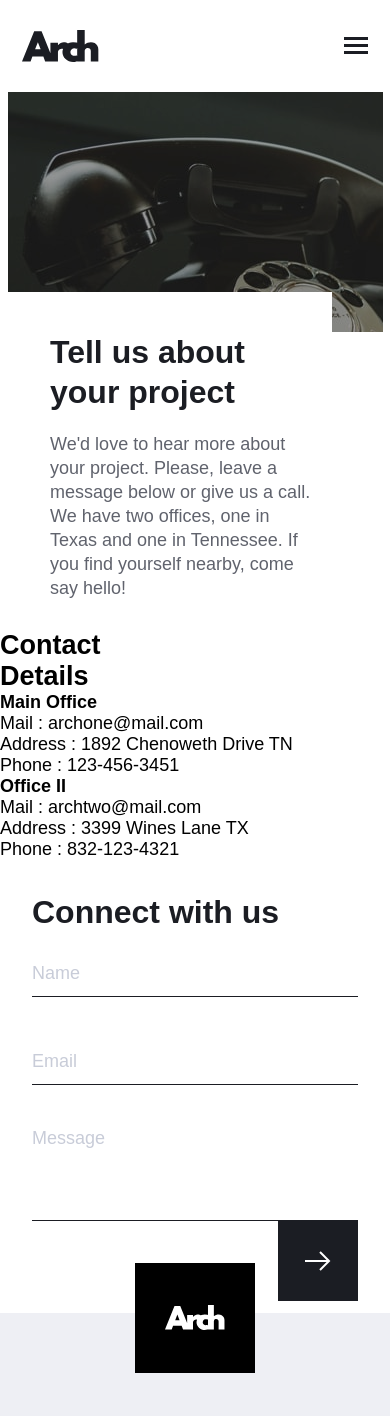
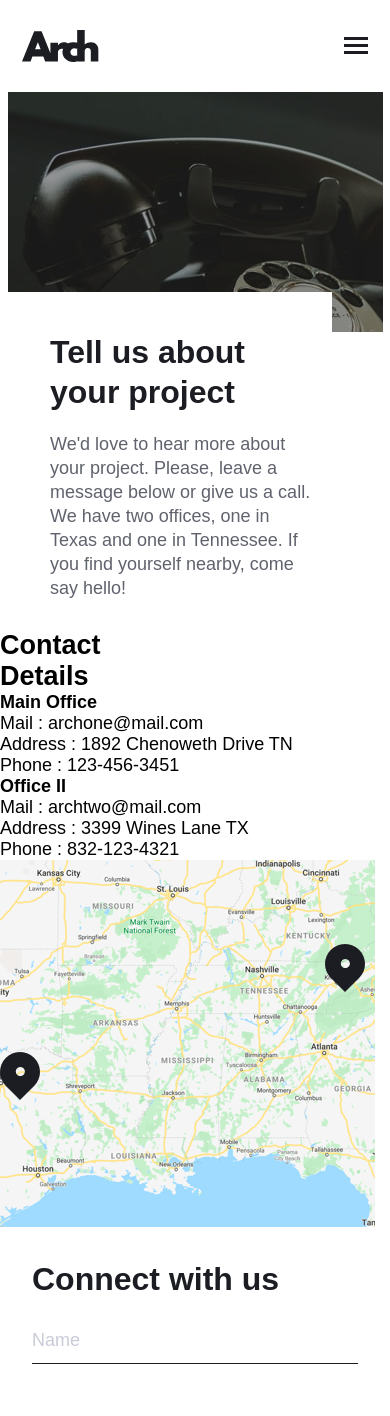
Before and after one commit to anetakasprzak/fm-arch-studio-multi-page-website, a Next.js app: page /contact in a window 390 px wide. Shown: the top 1416 px of the page. Built offline with nearby package versions, Linux system fonts and the light colour scheme.

Commit message:
map img responsive to all screen sizes

```diff
--- a/app/(root)/contact/page.js
+++ b/app/(root)/contact/page.js
@@ -23,6 +23,8 @@ import {
   OfficeAddress,
   OfficePhone,
   IIOfficeBox,
+  MapSection,
+  MapImgWrapper,
 } from "./page.styled";
 import { useForm } from "react-hook-form";
 
@@ -97,6 +99,24 @@ const ContactPage = () => {
         </IIOfficeBox>
       </ContactDetailsSection>
 
+      <MapSection>
+        <MapImgWrapper>
+          <source
+            srcSet="/assets/contact/desktop/image-map.png"
+            media="(min-width: 48em)"
+          />
+          <source
+            srcSet="/assets/contact/tablet/image-map.png"
+            media="(min-width: 35em)"
+          />
+          <source
+            srcSet="/assets/contact/mobile/image-map.png"
+            media="(min-width: 15em)"
+          />
+          <img src="/assets/contact/mobile/image-map.png" alt="map image" />
+        </MapImgWrapper>
+      </MapSection>
+
       <ContactFormSection>
         <HeroHeading>Connect with us</HeroHeading>
         <Form onSubmit={handleSubmit(onSubmit)}>
--- a/app/(root)/contact/page.styled.js
+++ b/app/(root)/contact/page.styled.js
@@ -167,6 +167,11 @@ export const OfficeAddress = styled.p``;
 
 export const OfficePhone = styled.p``;
 
+////////////////  MAP IMG ///////////////////
+
+export const MapSection = styled.div``;
+export const MapImgWrapper = styled.picture``;
+
 ////////////////  CONTACT FORM ///////////////////
 
 export const ContactFormSection = styled.section`
```
